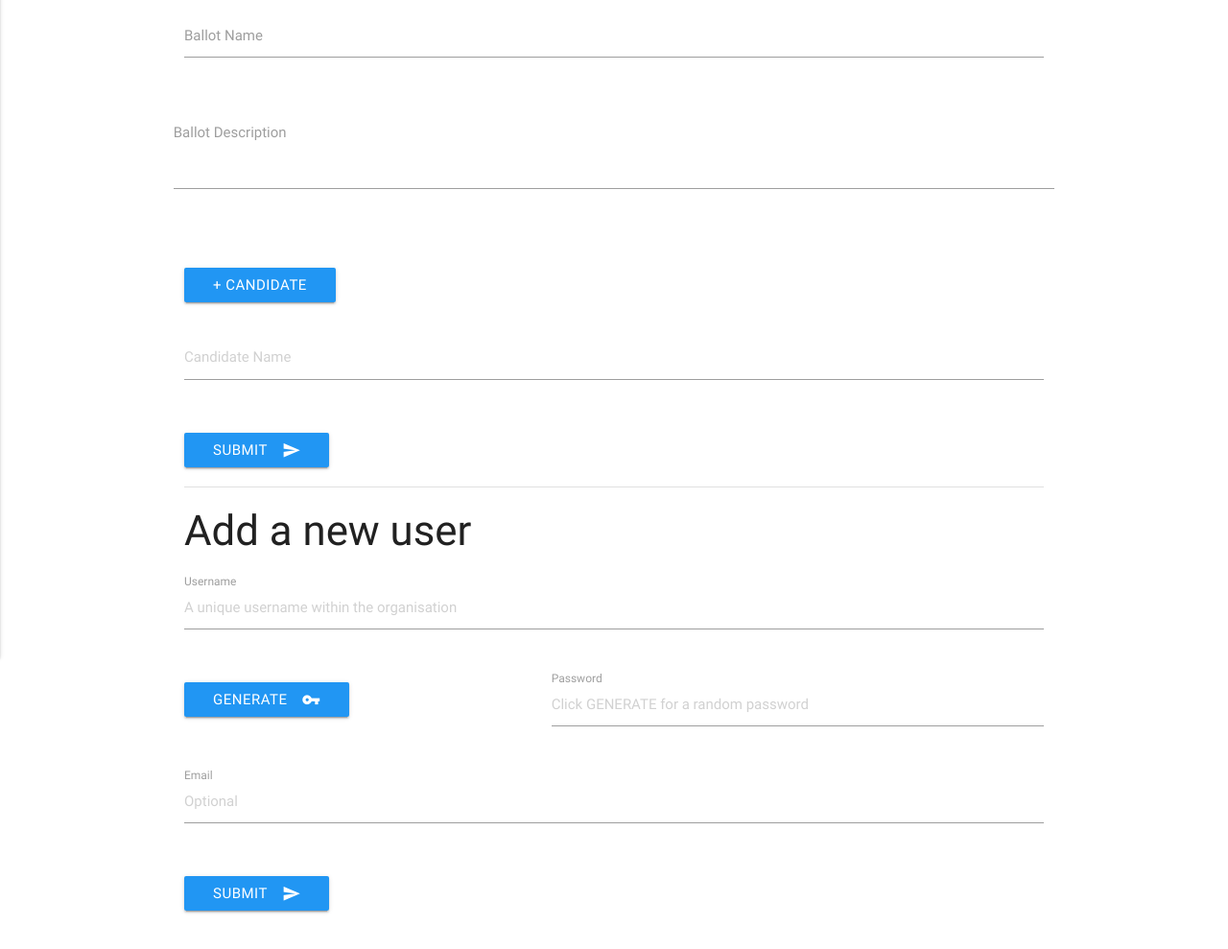
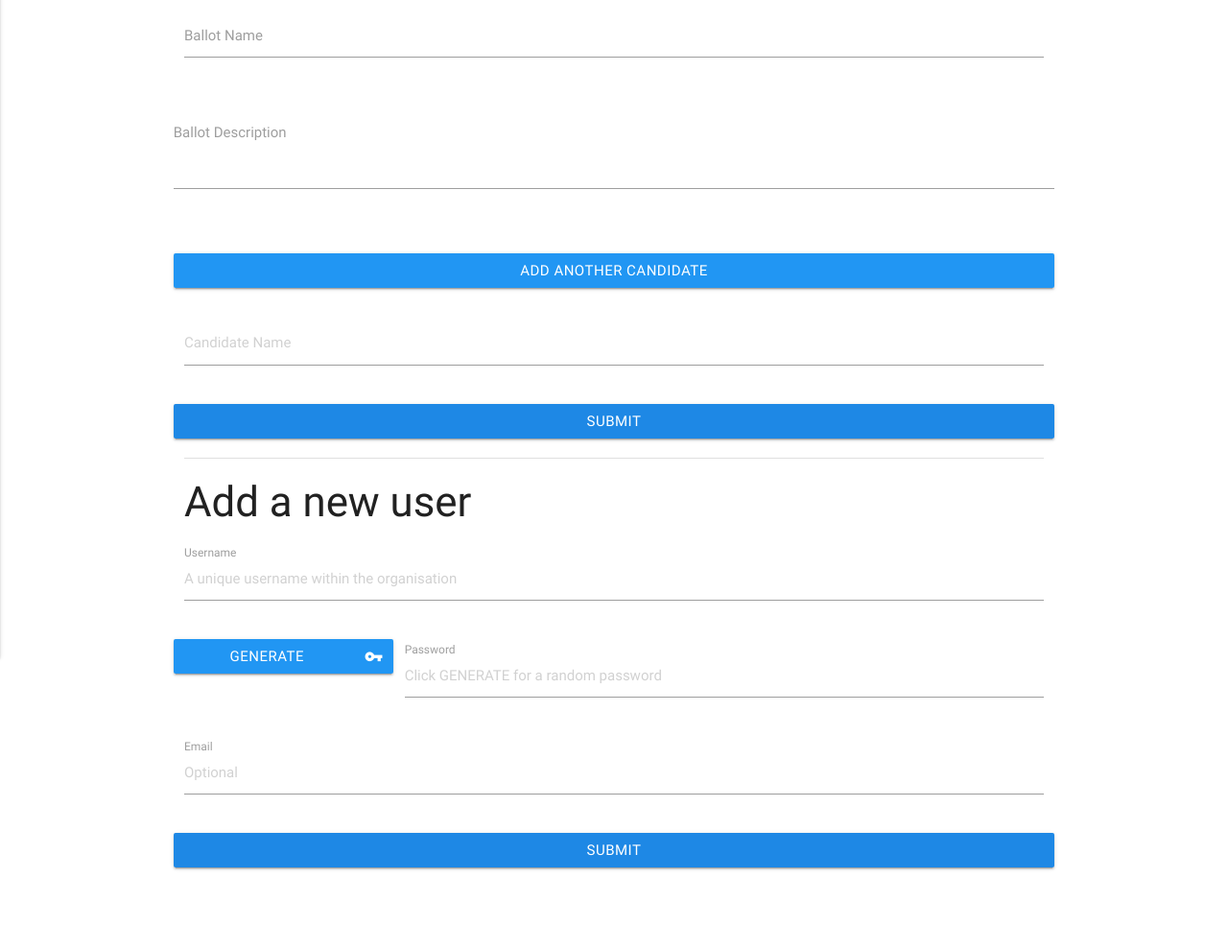
Before and after one commit to kuniklonet/votely, a PHP site: page /admin.php?msg=1 in a window 1280 px wide. Shown: the part 175-1164 px from the top of the page at 96% size. After the commit the page ends 1082 px from the top, so only its background shows below. Run offline with PHP 8.4, Linux system fonts and the light colour scheme; the visitor is signed in with stand-in values (Sample User, id 1); some libraries are stand-ins or nearby versions.

Commit message:
Fix button widths

```diff
--- a/admin.php
+++ b/admin.php
@@ -54,8 +54,8 @@ if (isset($_GET["msg"])) {
 
         <div id="candidates">
             <div class="row">
-                <div class="input-field col s5">
-                    <button type="button" class="btn waves-effect waves-light blue" onclick="addCandidate()">+ Candidate</button>
+                <div class="input-field">
+                    <button type="button" class="btn waves-effect waves-light blue col s12" onclick="addCandidate()">Add another Candidate</button>
                 </div>
             </div>
             <div class="row">
@@ -66,9 +66,8 @@ if (isset($_GET["msg"])) {
         </div>
 
         <div class="row">
-            <div class="input-field col">
-                <button class="btn waves-effect waves-light blue" type="submit" name="action">Submit
-                    <i class="material-icons right">send</i>
+            <div class="input-field">
+                <button class="btn waves-effect waves-light blue darken-1 col s12" type="submit" name="action">Submit
                 </button>
             </div>
         </div>
@@ -88,12 +87,12 @@ if (isset($_GET["msg"])) {
             </div>
 
             <div class="row">
-                <div class="input-field col s5">
-                    <button type="button" class="btn waves-effect waves-light blue" onclick="generate()">Generate
+                <div class="input-field">
+                    <button type="button" class="btn waves-effect waves-light blue  col s3" onclick="generate()">Generate
                         <i class="material-icons right">vpn_key</i>
                     </button>
                 </div>
-                <div class="input-field col s7">
+                <div class="input-field col s9">
                     <input placeholder="Click GENERATE for a random password" id="password" type="text" name="password"
                            class="validate">
                     <label for="password">Password</label>
@@ -106,9 +105,8 @@ if (isset($_GET["msg"])) {
                 </div>
             </div>
             <div class="row">
-                <div class="input-field col">
-                    <button class="btn waves-effect waves-light blue" type="submit" name="action">Submit
-                        <i class="material-icons right">send</i>
+                <div class="input-field">
+                    <button class="btn waves-effect waves-light blue darken-1 col s12" type="submit" name="action">Submit
                     </button>
                 </div>
             </div>
--- a/php/Ballot.php
+++ b/php/Ballot.php
@@ -95,7 +95,7 @@ class Ballot
 		$string .= "<i class='material-icons circle blue'>grade</i>";
 		$string .= "<span class='title ballot-title'><h4>".$this->name."</h4></span>";
 		$string .= "<p class='flow-text'>".$this->description."</p>";
-		$string .= "<a href='#modal1' class='secondary-content btn green tooltipped' onclick='loadModal(".$this->id.")' data-position='left' data-delay='150' data-tooltip='View ballot'>";
+		$string .= "<a href='#modal1' class='secondary-content btn green tooltipped' onclick='loadModal(".$this->id.")' data-position='left' data-delay='150' data-tooltip='View ballot' col s12>";
 		$string .= "<i class='large material-icons'>subject</i>";
 		$string .= "</a>";
 		$string .= "</li>";
--- a/php/DashboardLoad.php
+++ b/php/DashboardLoad.php
@@ -62,7 +62,7 @@ class DashboardLoad{
     $string .= "</ul>";
     $string .= "</div>";
     $string .= "<div class='modal-footer'>";
-    $string .= "<a id='modal-submit-button' class='waves-effect waves-light btn col s4' onclick='submit()'><i class='material-icons right'>send</i>Cast Vote</a>";
+    $string .= "<div class='row'><a id='modal-submit-button' class='waves-effect waves-light btn blue darken-1 col s12' onclick='submit()'>Cast Vote</a></div>";
     $string .= "</div>";
     return $string;
   }
```
Also changed, not shown: login.php (+8 -6 lines).
